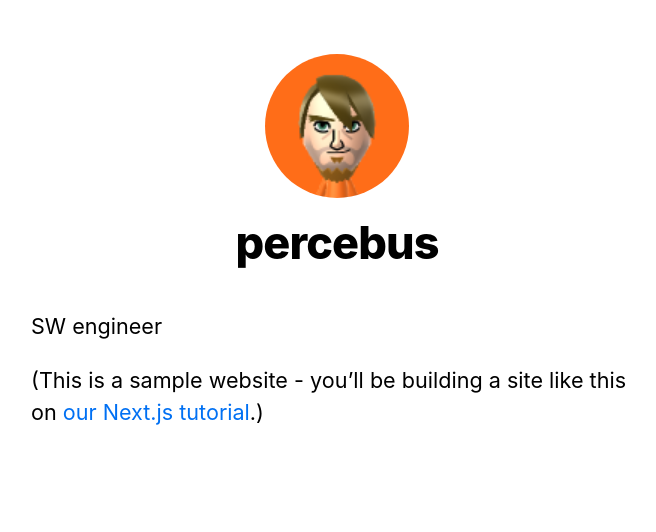
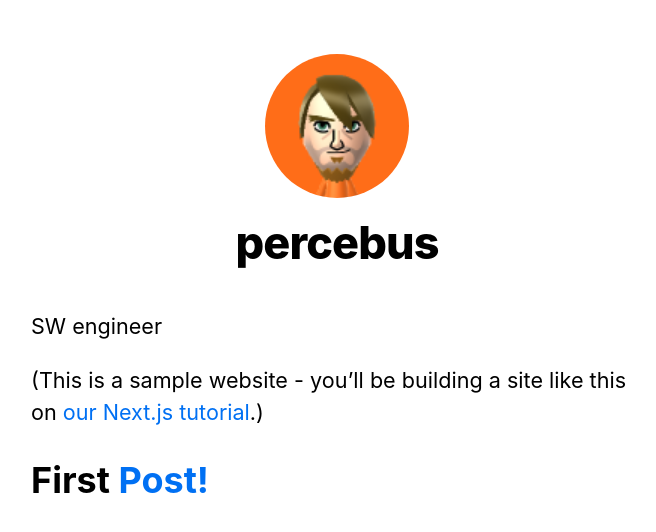
Before and after one commit to percebus/react-next-example-jsx-app, a Next.js app: page / in a window 1280 px wide. Shown: the top 532 px of the page, without its empty margins (303-959 px from the left). Built offline with nearby package versions, Linux system fonts and the light colour scheme.

Commit message:
feat(pkg)
For chrome extensions

```diff
--- a/pages/index.jsx
+++ b/pages/index.jsx
@@ -1,4 +1,5 @@
 import Head from 'next/head'
+import Link from 'next/link'
 import Layout, { siteTitle } from '../components/layout/Layout'
 import utilStyles from '../styles/utils.module.css'
 
@@ -15,6 +16,13 @@ export default function Home () {
           <a href='https://nextjs.org/learn'>our Next.js tutorial</a>.)
         </p>
       </section>
+
+      <h1 className='title'>
+        First{' '}
+        <Link href='/posts/first'>
+          <a>Post!</a>
+        </Link>
+      </h1>
     </Layout>
   )
 }
```
Also changed, not shown: package.json (+5 -2 lines), public/manifest.json (added), 1 other file (tests, documents, lock files or other folders).
